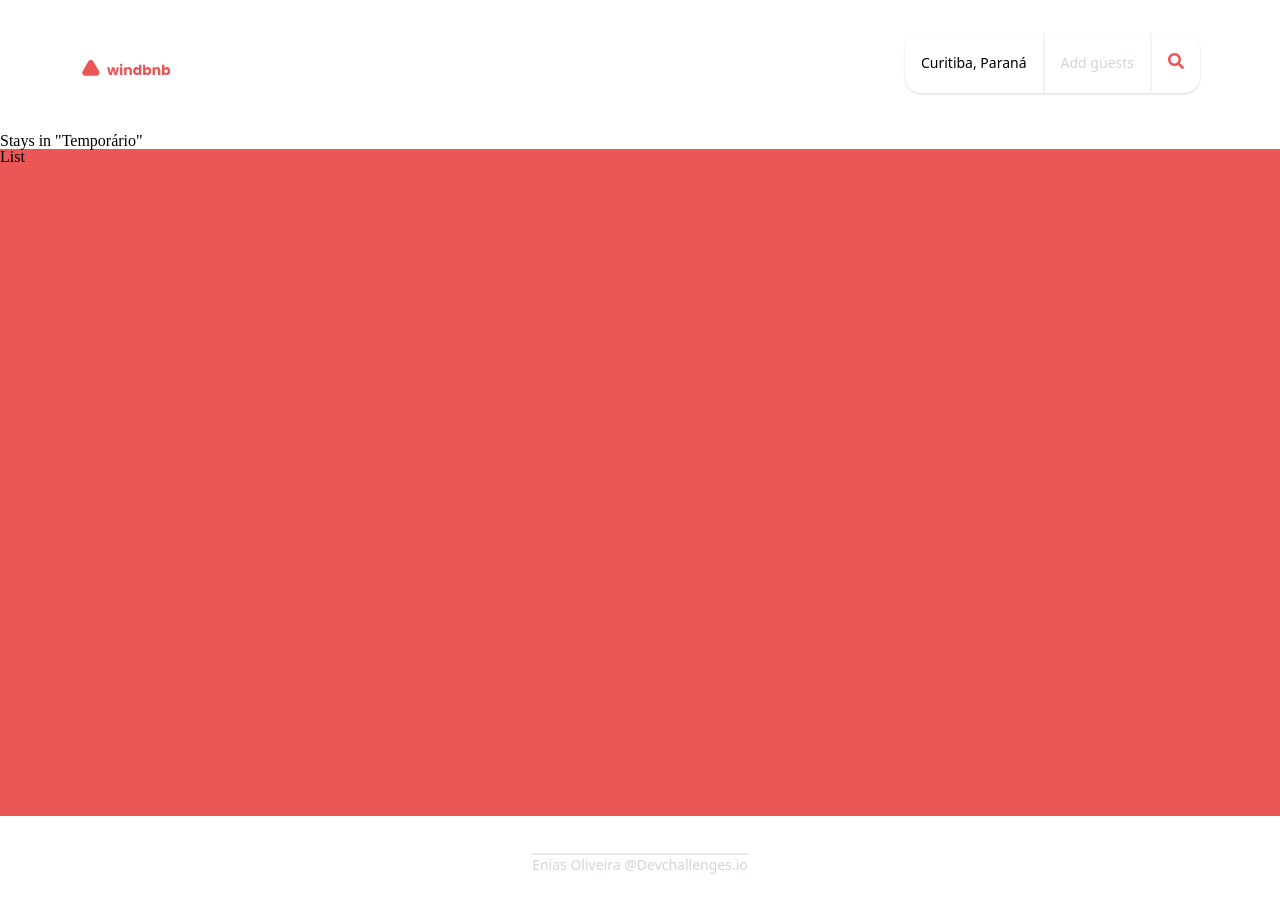
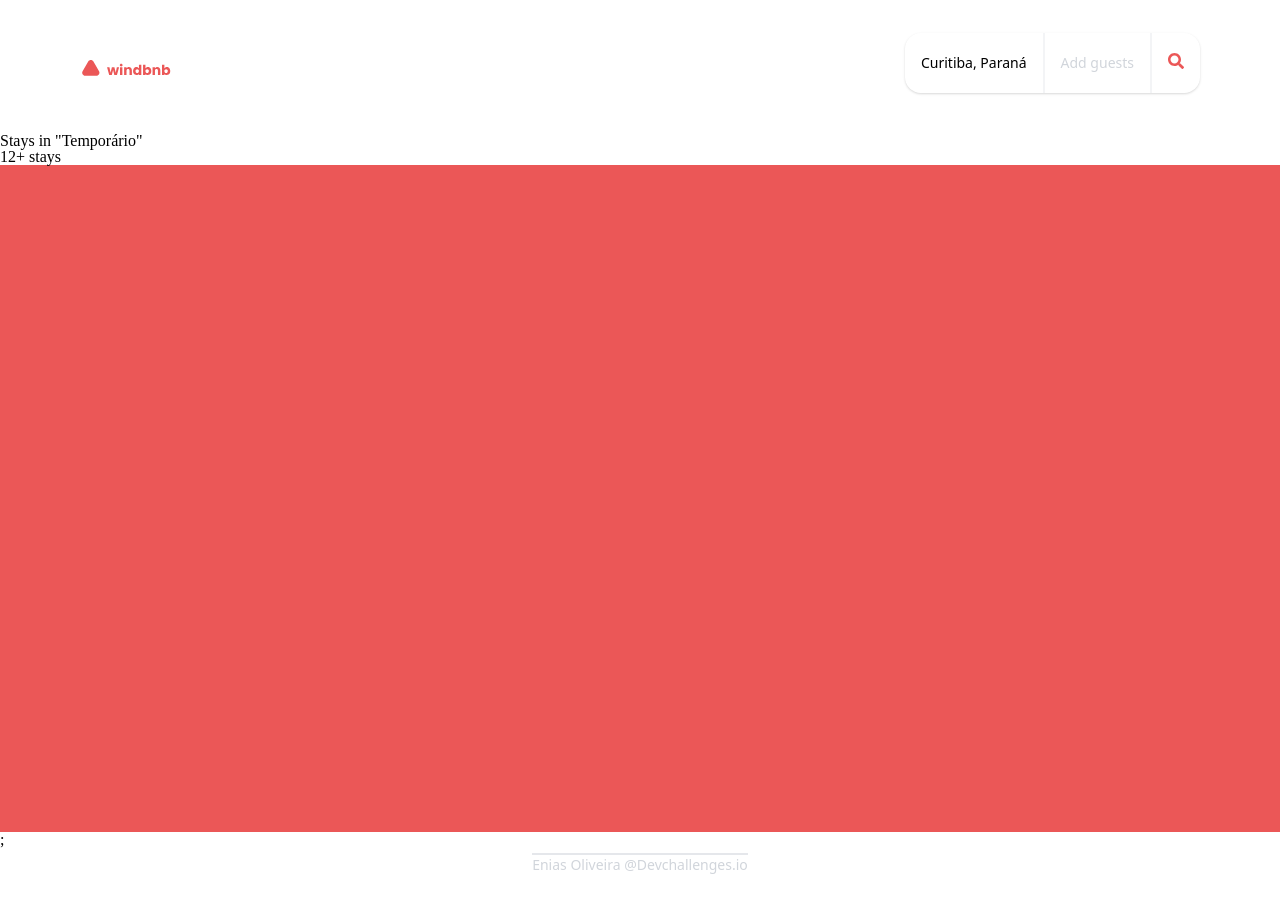
Before and after one commit to enias-oliveira/windbnb, a React (Create React App) app: page /places in a window 1280 px wide. Shown: the top 912 px of the page. Built offline with nearby package versions, Linux system fonts and the light colour scheme.

Commit message:
wip: makes minor changes to places page and related

```diff
--- a/public/index.html
+++ b/public/index.html
@@ -9,7 +9,6 @@
       name="description"
       content="Web site created using create-react-app"
       />
-    <link rel="apple-touch-icon" href="%PUBLIC_URL%/logo192.png" />
     <!--
       manifest.json provides metadata used when your web app is installed on a
       user's mobile device or desktop. See https://developers.google.com/web/fundamentals/web-app-manifest/
--- a/src/components/atoms/buttons/index.jsx
+++ b/src/components/atoms/buttons/index.jsx
@@ -1,16 +1,19 @@
-import { Link } from "react-router-dom";
-
-export const HeroButton = ({ children }) => {
+const Button = ({ children }) => {
   return (
-    <Link to="/places">
-      <button
-        className="text-white font-medium p-3 bg-wine-red rounded-xl font-sans
-      transform
-    hover:scale-110
+    <button
+      className="
+      text-white
+       font-medium
+      p-3
+      bg-wine-red
+      rounded-xl
+      font-sans
+      transform hover:scale-110
      "
-      >
-        {children}
-      </button>
-    </Link>
+    >
+      {children}
+    </button>
   );
 };
+
+export default Button;
--- /dev/null
+++ b/src/components/atoms/stat/index.jsx
@@ -0,0 +1,5 @@
+const Stat = ({ children }) => {
+  return <span>{children}</span>;
+};
+
+export default Stat;
--- a/src/components/atoms/text/title/index.jsx
+++ /dev/null
@@ -1,3 +0,0 @@
-export const ListTitle = ({ children }) => {
-  return <h1 className="">{children}</h1>;
-};
--- /dev/null
+++ b/src/components/atoms/title/index.jsx
@@ -0,0 +1,5 @@
+const Title = ({ children }) => {
+  return <h1>{children}</h1>;
+};
+
+export default Title;
--- a/src/components/molecules/list-header/index.jsx
+++ b/src/components/molecules/list-header/index.jsx
@@ -1,10 +1,12 @@
-import { ListTitle } from "../../atoms/text/title";
+import Stat from "../../atoms/stat";
+import Title from "../../atoms/title";
 
 const ListHeader = () => {
   return (
-    <>
-      <ListTitle>Stays in "Temporário"</ListTitle>
-    </>
+    <header>
+      <Title>Stays in "Temporário"</Title>
+      <Stat>12+ stays</Stat>
+    </header>
   );
 };
 
--- a/src/components/organisms/hero/index.jsx
+++ b/src/components/organisms/hero/index.jsx
@@ -1,4 +1,4 @@
-import { HeroButton } from "../../atoms/buttons";
+import Button from "../../atoms/buttons";
 import HeroCall from "../../atoms/text/hero-call";
 
 const Hero = () => {
@@ -9,7 +9,7 @@ const Hero = () => {
     >
       <section className="absolute top-1/3 mx-4">
         <HeroCall>Book unique places to stay</HeroCall>
-        <HeroButton>Explore nearby places</HeroButton>
+        <Button>Explore nearby places</Button>
       </section>
     </main>
   );
--- a/src/components/organisms/list-content/index.jsx
+++ /dev/null
@@ -1,5 +0,0 @@
-const ListContent = () => {
-  return <section className=" min-h-96 h-full bg-wine-red">List</section>;
-};
-
-export default ListContent;
--- /dev/null
+++ b/src/components/organisms/list/index.jsx
@@ -0,0 +1,12 @@
+import ListHeader from "../../molecules/list-header";
+
+const List = ({ data }) => {
+  return (
+    <>
+      <ListHeader />
+      <section className=" min-h-96 h-full bg-wine-red"></section>;
+    </>
+  );
+};
+
+export default List;
--- a/src/pages/places/index.jsx
+++ b/src/pages/places/index.jsx
@@ -1,13 +1,13 @@
-import Banner from "../../components/organisms/banner";
-import Credits from "../../components/molecules/credits";
-import ListContent from "../../components/organisms/list-content";
-import ListHeader from "../../components/molecules/list-header";
+import { useState } from "react";
+
+import List from "../../components/organisms/list";
 
 const Places = () => {
+  const [locations, setLocations] = useState([]);
+
   return (
     <main className="relative h-5/6 w-screen">
-      <ListHeader />
-      <ListContent />
+      <List data={locations} />
     </main>
   );
 };
```
